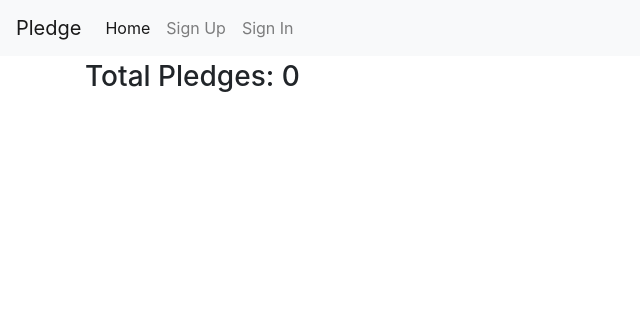
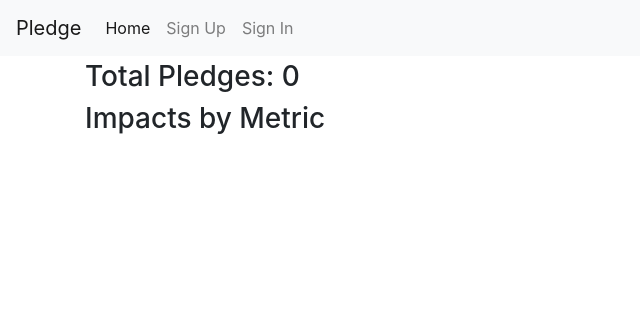
Before and after one commit to shawnrobb/pledge, a Django app: page / in a window 1280 px wide. Shown: the top 316 px of the page, without its empty margins (0-640 px from the left). Run offline with Django 3.2, Linux system fonts and the light colour scheme; data that the repository does not hold is empty; some libraries are stand-ins or nearby versions.

Commit message:
total metrics added to home page

```diff
--- a/pledge/home/views.py
+++ b/pledge/home/views.py
@@ -3,7 +3,7 @@ from django.shortcuts import render
 from django.views.generic import TemplateView
 
 from pledge.actions import helpers
-from pledge.actions.models import Pledge
+from pledge.actions.models import Metric, Pledge
 
 
 class HomeView(TemplateView):
@@ -12,4 +12,8 @@ class HomeView(TemplateView):
     def get_context_data(self, **kwargs):
         context = super().get_context_data(**kwargs)
         context["total_pledges"] = Pledge.objects.all().count
+        metrics = []
+        for metric in Metric.objects.all():
+            metrics.append((metric.title, helpers.get_total_impact(metric)))
+        context["metrics"] = metrics
         return context
--- a/pledge/templates/pages/home.html
+++ b/pledge/templates/pages/home.html
@@ -2,4 +2,9 @@
 
 {% block content %}
     <h3>Total Pledges: {{ total_pledges }}</h3>
+
+    <h3>Impacts by Metric</h3>
+    {% for metric in metrics %}
+    <p>Total {{ metric.0 }} Savings: {{ metric.1 }}</p>
+    {% endfor %}
 {% endblock content %}
```
